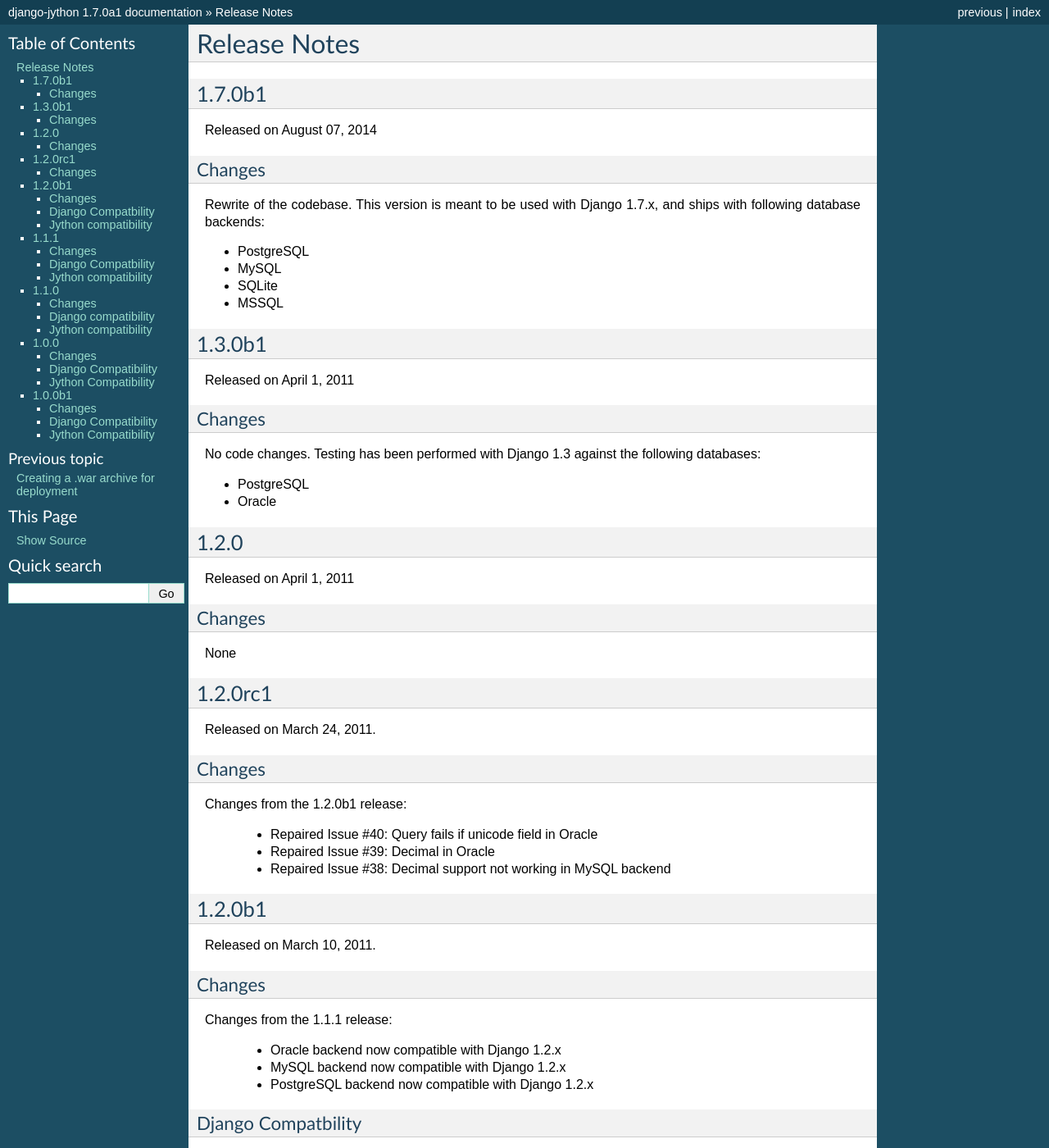
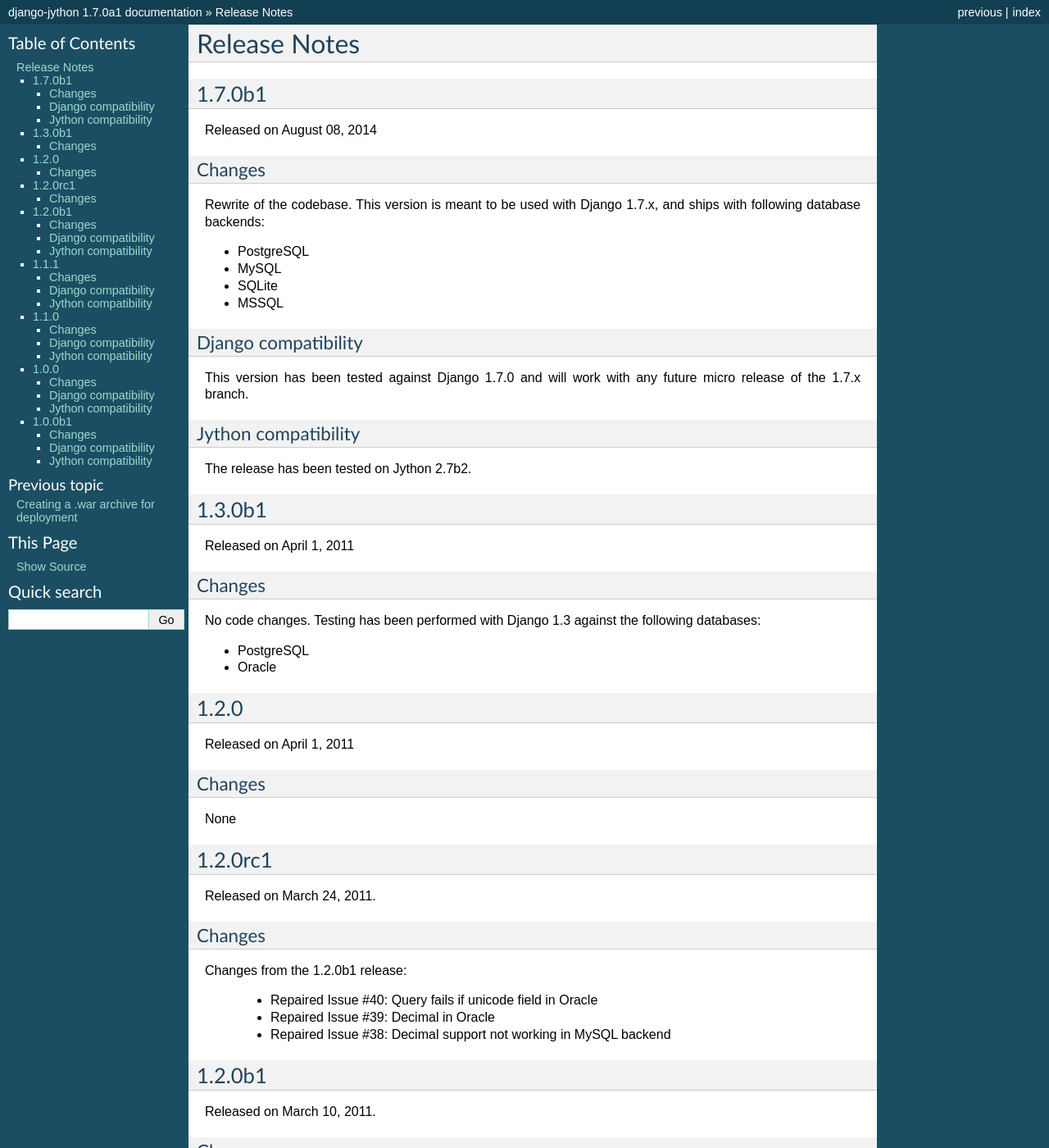
Before and after one commit to beachmachine/django-jython, a Sphinx documentation site: the page built from docs/release-notes.rst, in a window 1280 px wide and 1400 px high. Shown: the whole window at 82% size. Built offline with Sphinx 7.4.7, drawn with Linux system fonts in a browser that asks for light colours; some of the changed text lies outside the part shown.

```diff
--- a/docs/database-backends.rst
+++ b/docs/database-backends.rst
@@ -152,7 +152,7 @@ Do **not** remove the other database settings, as they will be used by
 django-jython to help you create your JNDI configuration.
 
 Deploy your application as normal. It won't work (raising a JNDI exception
-telling you that "the jdbc name is not bound in this Context"), but we will fix
+telling you that *the jdbc name is not bound in this Context*), but we will fix
 that now. Use the ``jndiconfig`` management command to get a sample context XML
 file to set up your data source::
 
--- a/docs/quickstart.rst
+++ b/docs/quickstart.rst
@@ -74,6 +74,8 @@ containing the JDBC driver for each database somewhere in your
 
   export CLASSPATH="$CLASSPATH:/path/to/postgresql-9.1-902.jdbc4.jar"
 
+For a complete documentation on building war files see :ref:`database-backends`.
+
 Django and Jython
 -----------------
 
--- a/docs/release-notes.rst
+++ b/docs/release-notes.rst
@@ -4,7 +4,7 @@ Release Notes
 1.7.0b1
 -------
 
-Released on August 07, 2014
+Released on August 08, 2014
 
 Changes
 ~~~~~~~
@@ -16,6 +16,17 @@ and ships with following database backends:
 * MySQL
 * SQLite
 * MSSQL
+
+Django compatibility
+~~~~~~~~~~~~~~~~~~~~
+
+This version has been tested against Django 1.7.0 and will work with any future
+micro release of the 1.7.x branch.
+
+Jython compatibility
+~~~~~~~~~~~~~~~~~~~~
+
+The release has been tested on Jython 2.7b2.
 
 
 1.3.0b1
@@ -70,8 +81,8 @@ Changes from the 1.1.1 release:
  - MySQL backend now compatible with Django 1.2.x
  - PostgreSQL backend now compatible with Django 1.2.x
 
-Django Compatbility
-~~~~~~~~~~~~~~~~~~~
+Django compatibility
+~~~~~~~~~~~~~~~~~~~~
 
 This version has been tested against Django 1.2.3 and will work with any future
 micro release of the 1.2.x branch.
@@ -109,8 +120,8 @@ Changes from the 1.1.0 release:
 
 
 
-Django Compatbility
-~~~~~~~~~~~~~~~~~~~
+Django compatibility
+~~~~~~~~~~~~~~~~~~~~
 
 This version has been tested against Django 1.1.1 and will work with any future
 micro release of the 1.1.x branch.
@@ -172,7 +183,7 @@ Changes from the 1.0.0b1 release:
  - Stand-alone documentation included on the distribution
 
 
-Django Compatibility
+Django compatibility
 ~~~~~~~~~~~~~~~~~~~~
 
 This version has been tested against Django 1.0.4. It may or may not work with
@@ -184,7 +195,7 @@ bug #11621 <http://code.djangoproject.com/ticket/11621>`_.
 Django 1.0.3 or earlier should not be used, since such releases have known
 security vulnerabilities.
 
-Jython Compatibility
+Jython compatibility
 ~~~~~~~~~~~~~~~~~~~~
 
 The release has been tested on Jython 2.5.1. However, it should work on any
@@ -212,7 +223,7 @@ the GSoC 2008):
   ``--include-py-packages`` option.
 * Bugfixes for all reported issues.
 
-Django Compatibility
+Django compatibility
 ~~~~~~~~~~~~~~~~~~~~
 
 This release is meant to be used with the current 1.0.X branch of Django. If for
@@ -224,7 +235,7 @@ Once Django 1.0.3 is released, the subversion checkout won't be needed.
 Please note that database backends included on this release of django-jython
 will *not* work with Django 1.1.X.
 
-Jython Compatibility
+Jython compatibility
 ~~~~~~~~~~~~~~~~~~~~
 
 This release is compatible with Jython 2.5b2 and later releases.
```
Also changed, not shown: other parts of docs/database-backends.rst (+1 -1 lines), docs/war-deployment.rst (+4 -4 lines), 1 other file.
